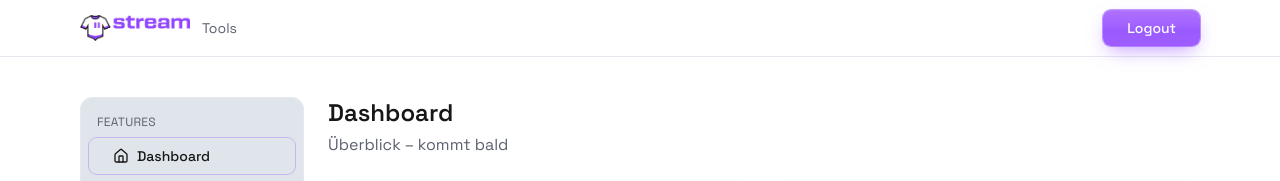
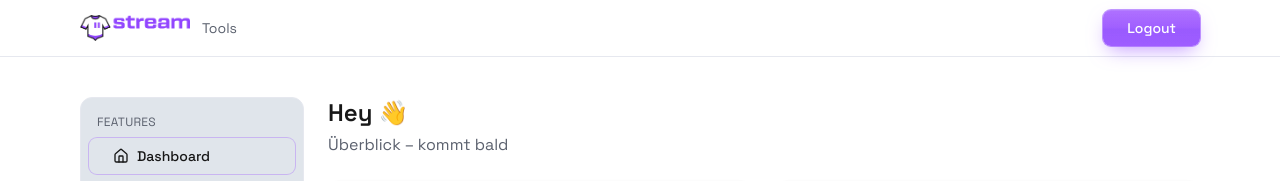
Before and after one commit to juliansngr/streamwear-tools, a Next.js app: page /u/dashboard in a window 1280 px wide. Shown: the top 181 px of the page. Built offline with nearby package versions, Linux system fonts and the light colour scheme; no server answers; the database is empty.

Commit message:
add display name to dashboard

```diff
--- a/app/u/dashboard/page.jsx
+++ b/app/u/dashboard/page.jsx
@@ -1,22 +1,41 @@
-"use client";
+"use server";
 import { Card } from "@/components/ui/card";
 import { Separator } from "@/components/ui/separator";
+import { createClient } from "@/supabase/serverClient";
 
-export default function Dashboard() {
+export default async function Dashboard() {
+  const supabase = await createClient();
+  const { data: userData } = await supabase.auth.getUser();
+
+  const { data: profileData } = await supabase
+    .from("shopify_connectors")
+    .select("display_name")
+    .eq("user_id", userData?.user?.id)
+    .single();
+
   return (
     <>
-      <SectionTitle title="Dashboard" subtitle="Überblick – kommt bald" />
+      <SectionTitle
+        title={`Hey ${
+          profileData?.display_name ? profileData?.display_name : ""
+        } 👋`}
+        subtitle="Überblick – kommt bald"
+      />
       <div className="grid gap-6 sm:grid-cols-2">
         <Card className="p-6">
           <div className="flex items-center justify-between">
-            <div className="text-sm text-[var(--muted-foreground)]">Bestellungen (30T)</div>
+            <div className="text-sm text-[var(--muted-foreground)]">
+              Bestellungen (30T)
+            </div>
             <SoonBadge />
           </div>
           <div className="mt-1 text-2xl font-semibold">—</div>
         </Card>
         <Card className="p-6">
           <div className="flex items-center justify-between">
-            <div className="text-sm text-[var(--muted-foreground)]">Provision (30T)</div>
+            <div className="text-sm text-[var(--muted-foreground)]">
+              Provision (30T)
+            </div>
             <SoonBadge />
           </div>
           <div className="mt-1 text-2xl font-semibold">—</div>
@@ -25,7 +44,9 @@ export default function Dashboard() {
 
       <Card className="mt-6 p-6">
         <div className="mb-3 flex items-center justify-between">
-          <div className="text-sm text-[var(--muted-foreground)]">Aktivität</div>
+          <div className="text-sm text-[var(--muted-foreground)]">
+            Aktivität
+          </div>
           <SoonBadge />
         </div>
         <div className="space-y-4">
@@ -37,7 +58,10 @@ export default function Dashboard() {
               </div>
               <div className="mt-3 space-y-2">
                 {[0, 1].map((j) => (
-                  <div key={j} className="flex items-center justify-between rounded-[var(--radius-sm)] border border-default bg-[color-mix(in_hsl,var(--muted),black_4%)] px-3 py-2">
+                  <div
+                    key={j}
+                    className="flex items-center justify-between rounded-[var(--radius-sm)] border border-default bg-[color-mix(in_hsl,var(--muted),black_4%)] px-3 py-2"
+                  >
                     <div className="flex-1">
                       <div className="h-3 w-44 rounded bg-black/30 animate-pulse" />
                       <div className="mt-2 h-2 w-24 rounded bg-black/20 animate-pulse" />
@@ -50,7 +74,9 @@ export default function Dashboard() {
             </div>
           ))}
         </div>
-        <div className="mt-6 text-center text-xs text-[var(--muted-foreground)]">Kommt bald</div>
+        <div className="mt-6 text-center text-xs text-[var(--muted-foreground)]">
+          Kommt bald
+        </div>
       </Card>
     </>
   );
@@ -69,6 +95,8 @@ function SectionTitle({ title, subtitle }) {
 
 function SoonBadge() {
   return (
-    <span className="rounded px-1.5 py-0.5 text-[10px] uppercase tracking-wide bg-[#9146ff]/15 text-[#c6a3ff] ring-1 ring-[#9146ff]/30">Coming Soon</span>
+    <span className="rounded px-1.5 py-0.5 text-[10px] uppercase tracking-wide bg-[#9146ff]/15 text-[#c6a3ff] ring-1 ring-[#9146ff]/30">
+      Coming Soon
+    </span>
   );
 }
```
